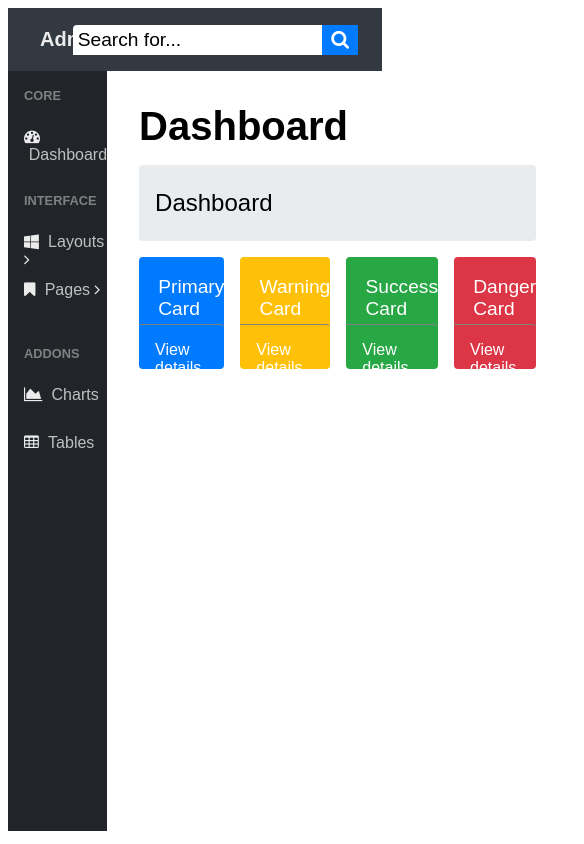
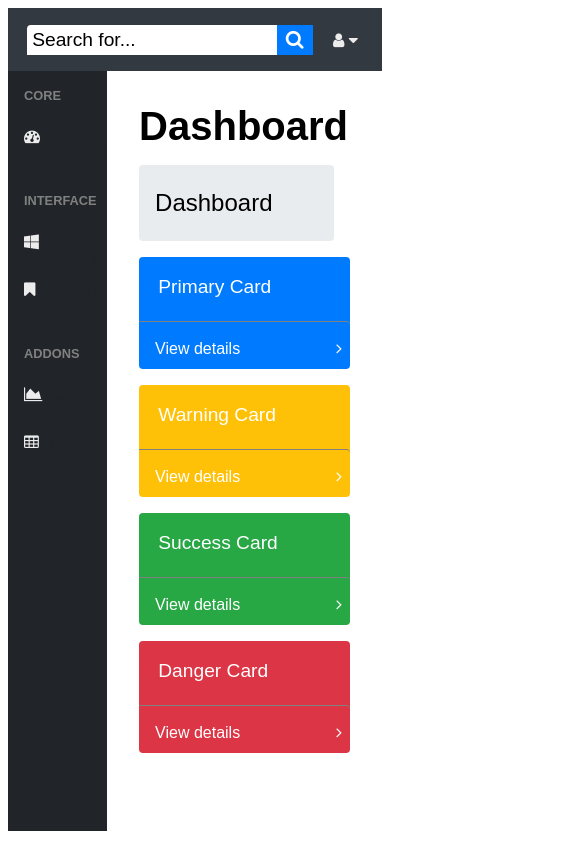
Before and after one commit to thalkirst/project-css3-002-admin-template, a plain HTML site: page index.html in a window 390 px wide. Shown: the whole page, 584 px wide, since content can reach past the window. Drawn offline with Linux system fonts and the light colour scheme.

Commit message:
Final beta

```diff
--- a/css/main.css
+++ b/css/main.css
@@ -83,6 +83,7 @@ h4 {
 
 .nav__menu--sub {
     height: 3rem;
+    width: 100%;
 }
 
 .nav__menu--sub a {
@@ -90,6 +91,21 @@ h4 {
     color: silver;
     text-align: left;
     padding-left: 0.3em;
+}
+
+
+@media screen and (max-width: 700px) {
+    .nav__menu--sub a {
+        text-decoration: none;
+        color: rgb(33,37,41);
+        text-align: left;
+        padding-left: 0.3em;
+    }
+
+    .menu__details--more {
+        color: rgb(33,37,41);
+    }
+
 }
 
 .content {
@@ -120,6 +136,22 @@ h1 {
     display: flex;
 }
 
+@media screen and (max-width: 700px) {
+.main__cards {
+    display: inline;
+    width: 100%;
+}
+.main__card {
+    width: 100%;
+    border-radius: 0.25rem;
+    margin-right: 1em;
+    margin-bottom: 1em;
+    height: 7rem;
+}
+
+
+}
+
 .main__card {
     flex: 25%;
     border-radius: 0.25rem;
@@ -135,7 +167,6 @@ h1 {
 
 .card__bottom {
     position: relative;
-    top: -1em;
     border-radius: 0 0.25rem;
     height: 3rem;
     border-top: 1px solid grey;
@@ -161,9 +192,33 @@ h1 {
     color: rgb(255, 255, 255);
     font-size: 1.2em;
     padding-left: 1em;
+    padding-top: 1em;
+    margin: 0;
 }
 
 .card__details {
+    display: inline;
+    position: relative;
     color: rgb(255, 255, 255);
     padding-left: 1em;
 }
+
+.menu__details--more {
+    float: right;
+    padding-right: 0.5rem;
+}
+
+.fa-bars {
+    position: relative;
+    left: 5em;
+}
+
+.card__details--more {
+    float: right;
+    padding-right: 0.5rem;
+    color: rgb(255, 255, 255);
+}
+
+.fa-user {
+    padding-left: 1em;
+}
--- a/index.html
+++ b/index.html
@@ -15,10 +15,14 @@
 <body>
     <header class="header--dark">
         <h3 class="header__title">Admin Page</h3>
+        <i class="fa fa-bars"></i>
         <div class="header__search">
             <input type="search" class="search__input" name="search" id="search" value="Search for...">
             <button class="search__btn"><i class="fa fa-search"></i></button>
+            <i class="fa fa-user"></i>
+            <i class="fa fa-caret-down"></i>
         </div>
+
     </header>
     <main>
         <div class="flex-container">
@@ -38,12 +42,12 @@
                         <li class="nav__menu--sub">
                             <i class="fa fa-windows"></i>
                             <a href="">Layouts</a>
-                            <i class="fa fa-angle-right"></i>
+                            <i class="fa fa-angle-right menu__details--more"></i>
                         </li>
                         <li class="nav__menu--sub">
                             <i class="fa fa-bookmark"></i>
                             <a href="">Pages</a>
-                            <i class="fa fa-angle-right"></i>
+                            <i class="fa fa-angle-right menu__details--more"></i>
                         </li>
                         <li>
                             <h4 class="nav__menu--main">ADDONS</h4>
@@ -70,7 +74,9 @@
                             <p class="card__text">Primary Card</p>
                         </div>
                         <div class="card__bottom">
+                            <br>
                             <p class="card__details">View details</p>
+                            <i class="fa fa-angle-right card__details--more"></i>
                         </div>
                     </div>
                     <div class="main__card main__card--yellow">
@@ -78,15 +84,19 @@
                             <p class="card__text"p>Warning Card</p>
                         </div>
                         <div class="card__bottom">
+                            <br>
                             <p class="card__details">View details</p>
+                            <i class="fa fa-angle-right card__details--more"></i>
                         </div>
                     </div>
                     <div class="main__card main__card--green">
                         <div class="card__top">
-                            <p class="card__text"p>Success Card</p>
+                            <p class="card__text">Success Card</p>
                         </div>
                         <div class="card__bottom">
+                            <br>
                             <p class="card__details">View details</p>
+                            <i class="fa fa-angle-right card__details--more"></i>
                         </div>
                     </div>
                     <div class="main__card main__card--red">
@@ -94,7 +104,9 @@
                             <p class="card__text">Danger Card</p>
                         </div>
                         <div class="card__bottom">
+                            <br>
                             <p class="card__details">View details</p>
+                            <i class="fa fa-angle-right card__details--more"></i>
                         </div>
                     </div>
 
```
